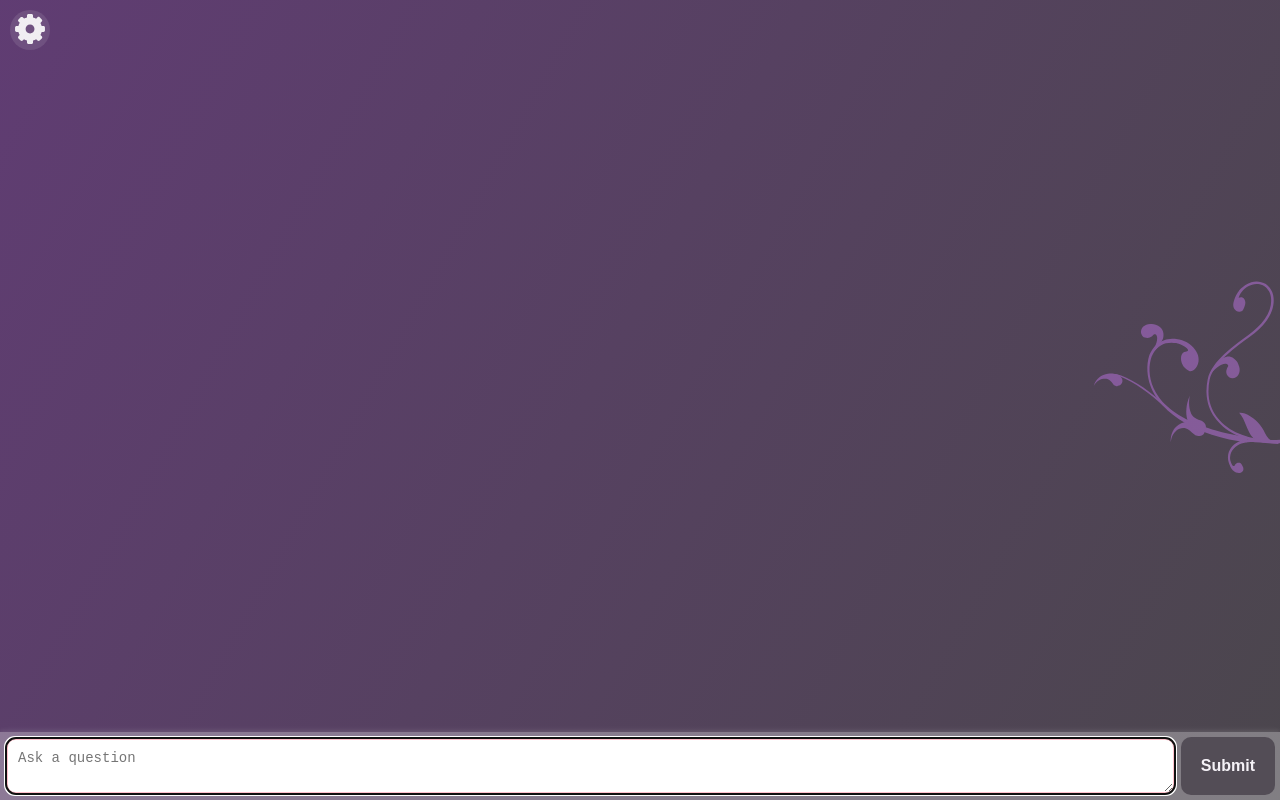
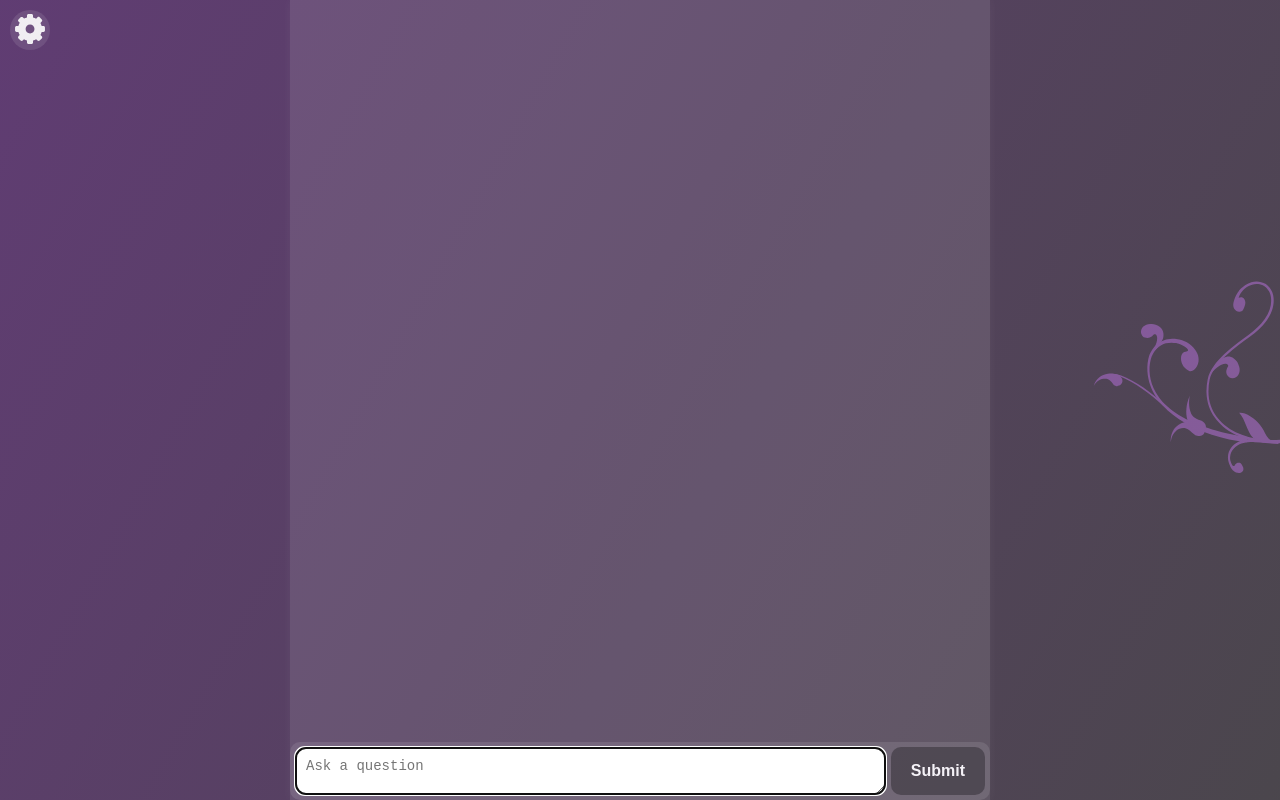
Before and after one commit to jamiesauve/sage, a React (Vite) app: page / in a window 1280 px wide. Shown: the top 800 px of the page. Built offline with nearby package versions, Linux system fonts and the light colour scheme.

Commit message:
Adjust styles so that the app looks good on web-sized screens also

```diff
--- a/src/app.css
+++ b/src/app.css
@@ -4,6 +4,7 @@
   min-width: 350px;
   display: flex;
   flex-direction: column;
+  align-items: center;
 
   /* ff 3.6+ */
   background:-moz-linear-gradient(119deg, rgba(175, 94, 218, 0.44) 0%, rgba(238, 215, 247, 0.2) 100%);
@@ -17,6 +18,17 @@
   background:-ms-linear-gradient(119deg, rgba(175, 94, 218, 0.44) 0%, rgba(238, 215, 247, 0.2) 100%);
   /* global 94%+ browsers support */
   background:linear-gradient(119deg, rgba(175, 94, 218, 0.44) 0%, rgba(238, 215, 247, 0.2) 100%);
+}
+
+.main {
+  width: 100%;
+  max-width: 700px;
+
+  display: flex;
+  flex-direction: column;
+
+  background-color:rgba(255, 255, 255, 0.1);
+  box-shadow: 0 0 10px rgba(255, 255, 255, 0.05);
 }
 
 button {
--- a/src/app.tsx
+++ b/src/app.tsx
@@ -67,6 +67,7 @@ export const App = () => {
 
   return (
     <div className="app">
+      <div className="main">
         <SettingsButton />
 
         <DecorativeImageSvg />
@@ -86,5 +87,6 @@ export const App = () => {
           isFetching && <LoadingIndicator />
         }
       </div>
+    </div>
   )
 }
--- a/src/components/input-area.css
+++ b/src/components/input-area.css
@@ -1,19 +1,24 @@
 .input-area {
-  background-color: rgba(255, 255, 255, 0.3);
-  box-shadow: 0 -2px 4px rgba(255, 255, 255, 0.1);
+  height: 58px;
 
+  align-self: stretch;
   display: flex;
 
   box-sizing: border-box;
 
   padding: 5px;
+
+  border-radius: 10px;
+
+  background-color: rgba(255, 255, 255, 0.1);
+  box-shadow: 0 -2px 4px rgba(255, 255, 255, 0..05);
+
 }
 
 textarea {
   padding: 10px;
   min-width: 100px;
   margin-right: 5px;
-  border: pink 3px solid;
   border-radius: 10px;
   flex-grow: 1;
   font-size: 14px;
--- a/src/components/message-feed.css
+++ b/src/components/message-feed.css
@@ -1,7 +1,11 @@
 .feed-container {
 
   overflow-y: auto;
-  height: calc(100vh - 50px);
+  height: calc(100vh - 58px); /* height of the input area */
+
+  display: flex;
+  flex-direction: column;
+  align-items: stretch;
 }
 
 .feed {
@@ -45,13 +49,3 @@
 
   margin-right: 20px;
 }
-
-.message-area {
-  width: 100%;
-
-  display: flex;
-
-
-  padding: 10px;
-
-}
--- a/src/components/settings-menu.css
+++ b/src/components/settings-menu.css
@@ -3,6 +3,12 @@
   width: 100vw;
 
   position: absolute;
+  top: 0;
+  bottom: 0;
+  left: 0;
+  right: 0;
+  margin: auto;
+
   display: flex;
   flex-direction: column;
   justify-content: center;
```
Lines whose indentation alone changed are shown as unchanged.
